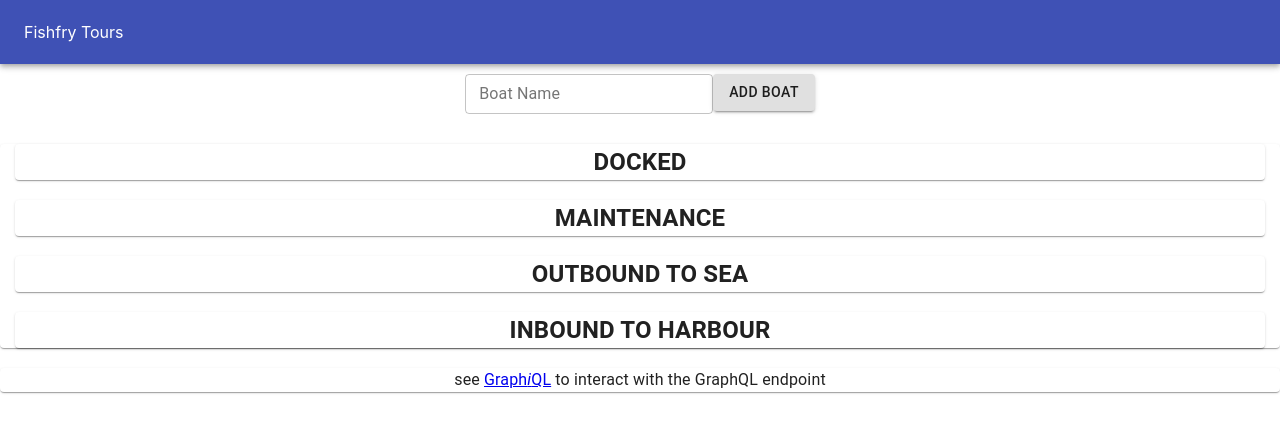
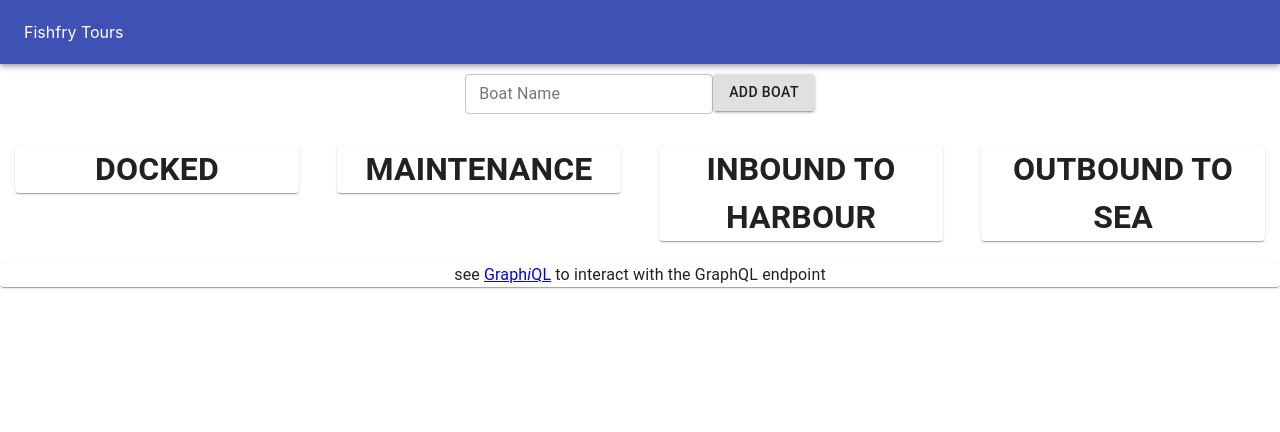
Before and after one commit to andrea-w/fishfry-tours-web, a React (Create React App) app in the folder fishfry-tours/: page / in a window 1280 px wide. Shown: the top 432 px of the page. Built offline with nearby package versions, Linux system fonts and the light colour scheme; no server answers.

Commit message:
Add grid for boatcardlist

```diff
--- a/fishfry-tours/src/App.js
+++ b/fishfry-tours/src/App.js
@@ -76,7 +76,6 @@ class App extends React.Component {
   updateBoatStatus = (boatId, newStatus) => {
     const mutationString = `mutation { boats { updateBoatStatus(id: ${boatId}, status: ${newStatus}) { id name status }}}`
     this.axios_instance.post('graphql', {query: mutationString}).then((response) => {
-      console.log(response)
       if (response.status === 200) {
         this.getBoats()
       }
--- a/fishfry-tours/src/BoatCardList.js
+++ b/fishfry-tours/src/BoatCardList.js
@@ -2,6 +2,7 @@ import React from "react";
 import { Card, CardActions, CardContent, Paper, Typography, makeStyles } from "@material-ui/core";
 import ClearIcon from '@mui/icons-material/Clear';
 import { Button, IconButton } from "@mui/material";
+import Grid from '@material-ui/core/Grid'
 
 const useStyles = makeStyles({
     cardsSection: {
@@ -141,41 +142,58 @@ const BoatCardList = ({ boatCards, deleteBoat, updateBoat }) => {
 
     const classes = useStyles()
 
-    return (
-        <Paper>
-        <section className={classes.cardsSection}>
-            <Paper>
+    function GridItem({ classes, child }) {
+        return (
+            <Grid item xs={12} sm={6} md={3}>
+                <Paper className={classes.cardsSection}>
+                    {child}
+                </Paper>
+            </Grid>
+        )
+    }
+
+    const dockedComponent = (
+        <div>
             <Typography>
                 <h1>DOCKED</h1>
             </Typography>
             {dockedBoats.map(renderCard)}
-            </Paper>
-        </section>
-        <section className={classes.cardsSection}>
-            <Paper>
+        </div>
+    )
+    const maintenanceComponent = (
+        <div>
                 <Typography>
                     <h1>MAINTENANCE</h1>
                 </Typography>
                 {maintenanceBoats.map(renderCard)}
-            </Paper>
-        </section>
-        <section className={classes.cardsSection}>
-            <Paper>
-                <Typography>
-                    <h1>OUTBOUND TO SEA</h1>
-                </Typography>
-                {outboundBoats.map(renderCard)}
-            </Paper>
-        </section>
-        <section className={classes.cardsSection}>
-            <Paper>
+        </div>
+    )
+    const inboundComponent = (
+        <div>
                 <Typography>
                     <h1>INBOUND TO HARBOUR</h1>
                 </Typography>
                 {inboundBoats.map(renderCard)}
-            </Paper>
-        </section>
-        </Paper>
+        </div>
+    )
+    const outboundComponent = (
+        <div>                <Typography>
+        <h1>OUTBOUND TO SEA</h1>
+    </Typography>
+    {outboundBoats.map(renderCard)}
+
+        </div>
+    )
+
+    return (
+        <div>
+            <Grid container spacing={1}>
+                <GridItem classes={classes} child={dockedComponent} />
+                <GridItem classes={classes} child={maintenanceComponent} />
+                <GridItem classes={classes} child={inboundComponent} />
+                <GridItem classes={classes} child={outboundComponent} />
+            </Grid>
+        </div>
     )
 }
 
```
